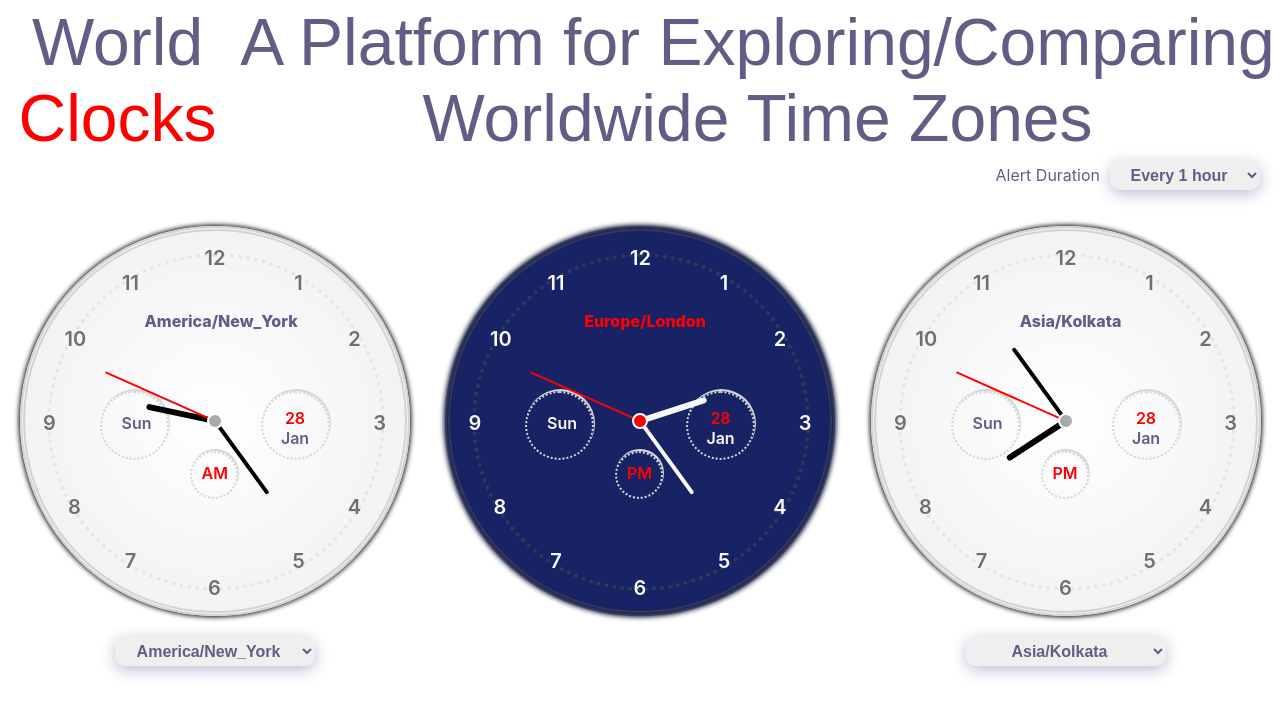
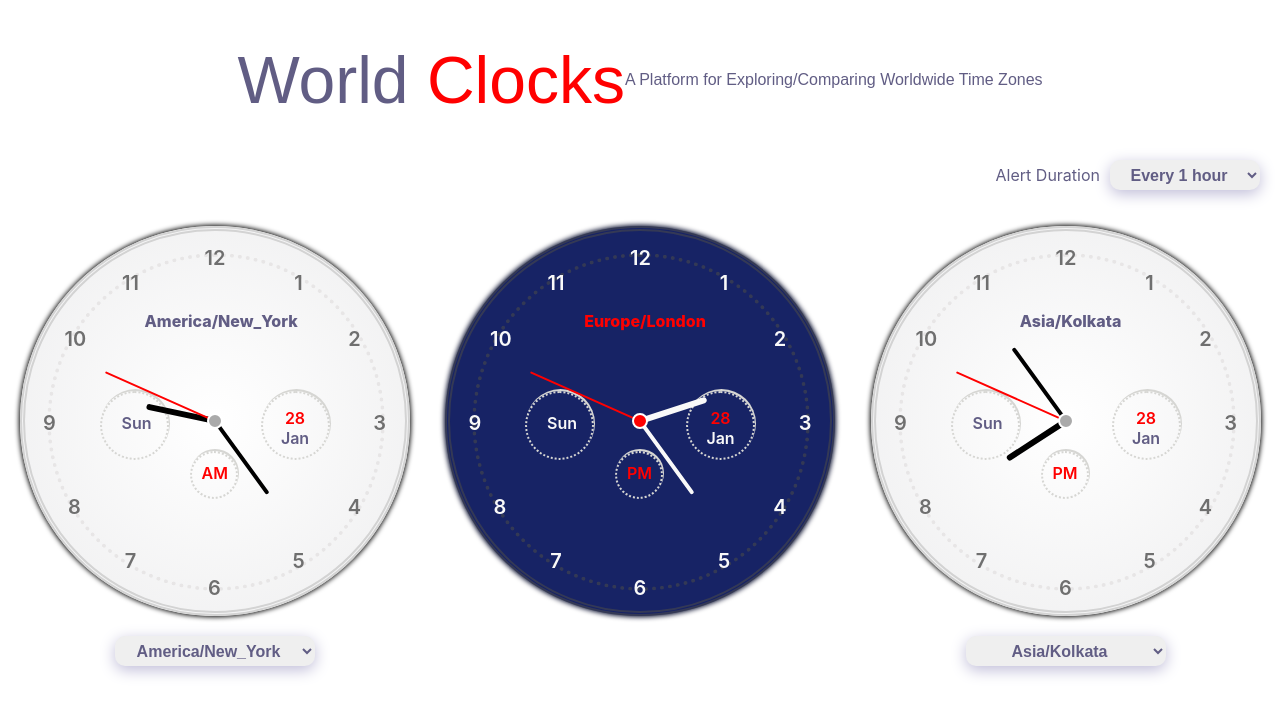
Before and after one commit to rrana011993/world_clocks, a React (Create React App) app: page / in a window 1280 px wide. Shown: the top 716 px of the page. Built offline with nearby package versions, Linux system fonts and the light colour scheme; the HTML template or start-up script is replaced by a standard one.

Commit message:
Update App.css

```diff
--- a/src/App.css
+++ b/src/App.css
@@ -16,6 +16,10 @@
 
 .App-header span {
   color: red;
+}
+
+.App-header p {
+  font-size: medium;
 }
 
 .App-body {
```
